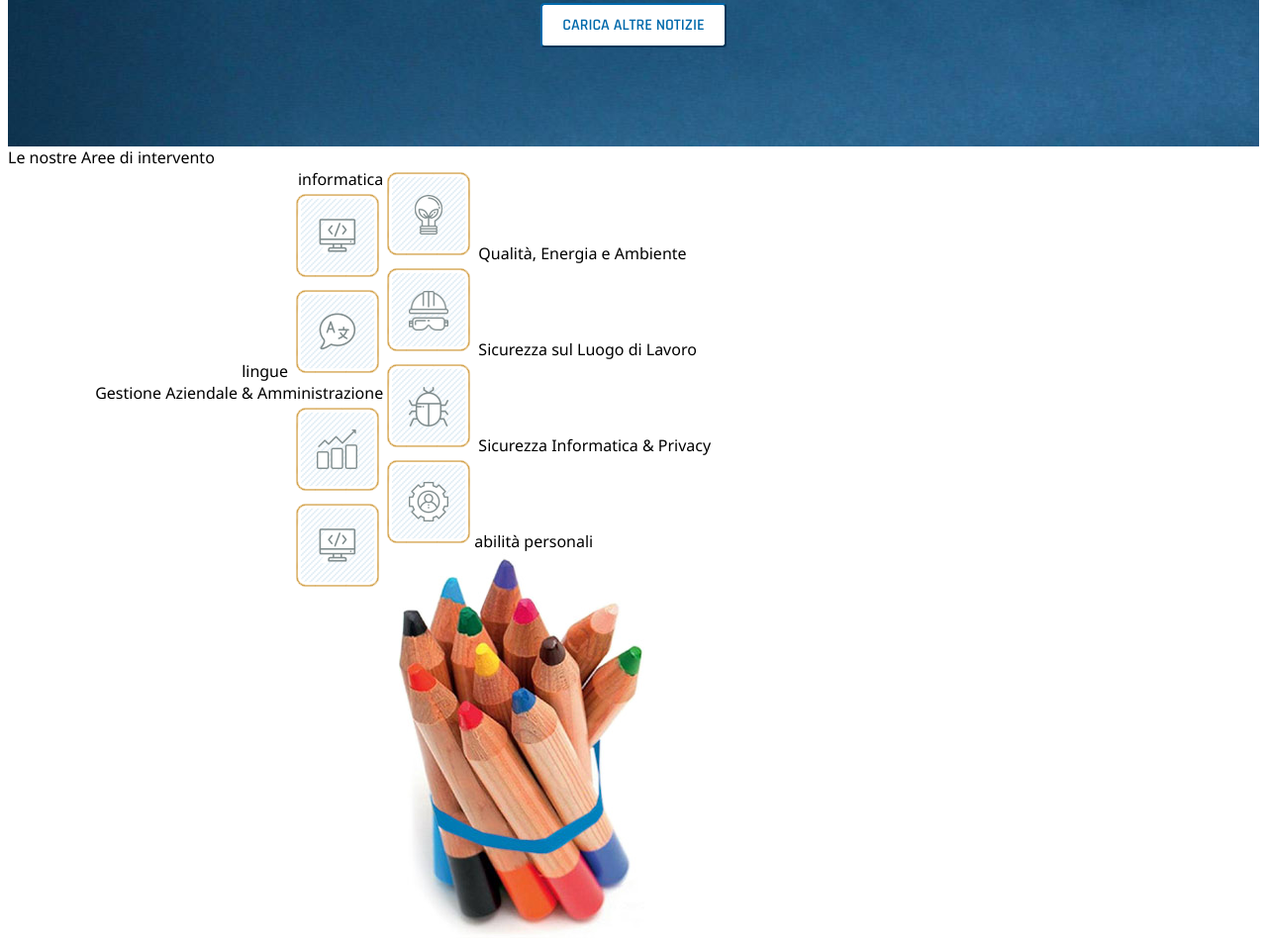
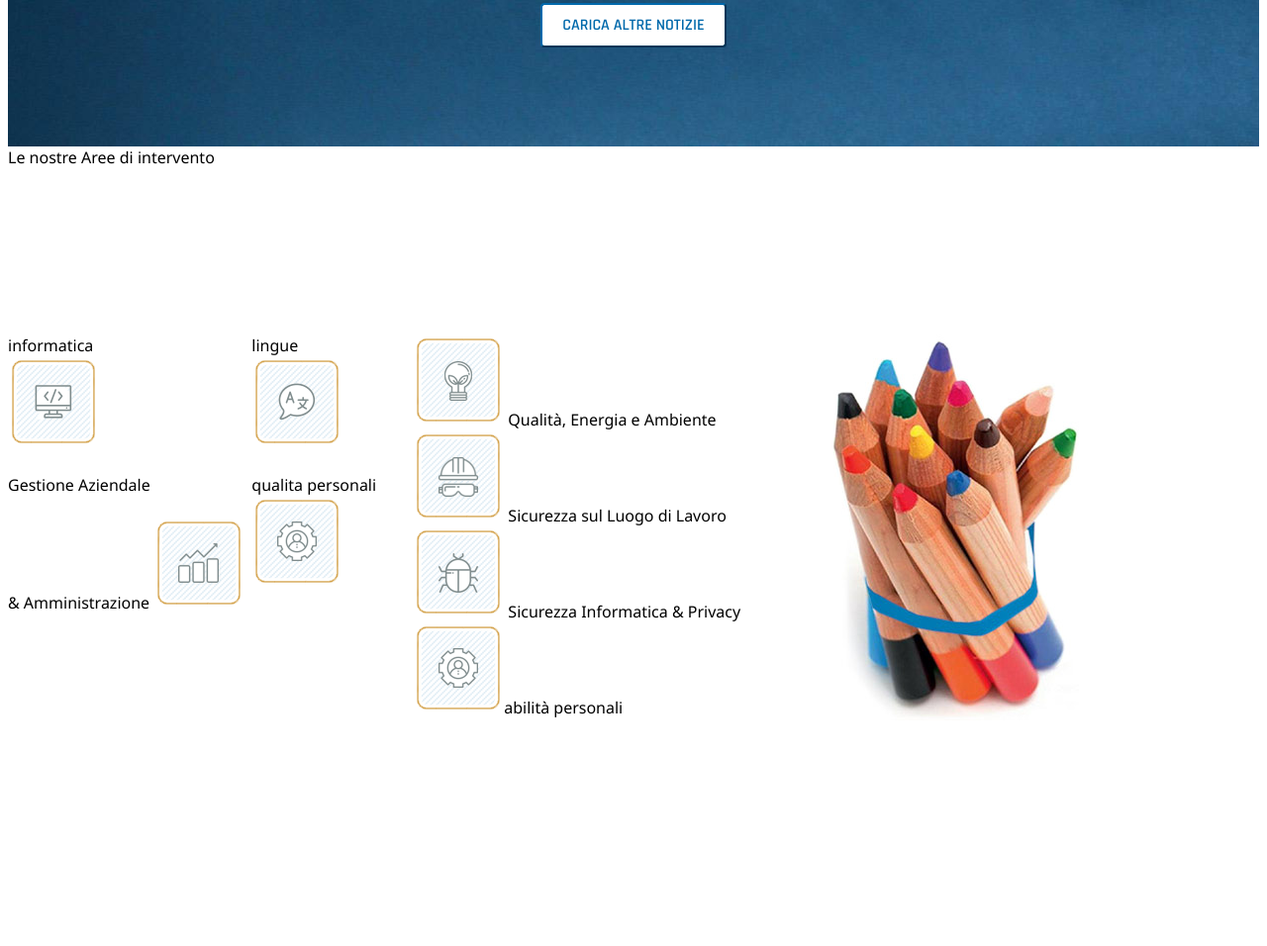
Before and after one commit to Ariela88/axia_site, a plain HTML site: page index.html in a window 1280 px wide. Shown: the part 2382-3338 px from the top of the page at 99% size. Drawn offline with Linux system fonts and the light colour scheme.

Commit message:
grid-sec5

```diff
--- a/index.html
+++ b/index.html
@@ -174,6 +174,11 @@
         </div>
     </div>
 
+
+    <div class="separator">
+
+    </div>
+
     <div class="section-5">
         <div class="h3-cent-sec5">
 
@@ -182,54 +187,61 @@ Le nostre Aree di intervento
 
         <div class="grid-col4-sec5">
             <div class="card1-sec5">
-                <div class="h4-right"> informatica
+                <div class="h4-right">
+                    <div class="text-pull-right"> informatica </div>
                     <div class="ico-col1"> <img class="little-ico" src="./assets/ico-informatica.png"
                             alt="informatica icon">
                     </div>
                 </div>
                 <div class="h4-right">
-                    <div class="ico-col1"> lingue <img class="little-ico" src="./assets/ico-lingue.png"
+                    <div class="text-pull-right">lingue  </div>
+                    <div class="ico-col1"> <img class="little-ico" src="./assets/ico-lingue.png"
                             alt="lingue icon">
                     </div>
                 </div>
                 <div class="h4-right">
-                    <div class="ico-col1"> Gestione Aziendale & Amministrazione <img class="little-ico"
+                    <div class="text-pull-right">Gestione Aziendale </div>
+                    <div class="ico-col1">  <br> & Amministrazione <img class="little-ico"
                             src="./assets/ico-amministrazione.png" alt="">
                     </div>
                 </div>
                 <div class="h4-right">
-                    <div class="ico-col1"> <img class="little-ico" src="./assets/ico-informatica.png" alt="">
+                    <div class="text-pull-right">qualita personali </div>
+                    <div class="ico-col1">  <img class="little-ico" src="./assets/ico-skills.png"
+                            alt="">
+                    </div>
                 </div>
             </div>
         </div>
 
         <div class="card2-sec5">
             <div class="h4-right">
-                    <div class="ico-col1"> <img class="little-ico" src="./assets/ico-ambiente.png" alt="">
+                <div class="ico-col2"> <img class="little-ico" src="./assets/ico-ambiente.png" alt="">
                     Qualità, Energia e Ambiente
                 </div>
 
             </div>
 
             <div class="h4-right">
-                    <div class="ico-col1"> <img class="little-ico" src="./assets/ico-sicurezza.png" alt="">
+                <div class="ico-col2"> <img class="little-ico" src="./assets/ico-sicurezza.png" alt="">
                     Sicurezza sul Luogo di Lavoro
                 </div>
             </div>
 
 
             <div class="h4-right">
-                    <div class="ico-col1"> <img class="little-ico" src="./assets/ico-virus.png" alt="">
+                <div class="ico-col2"> <img class="little-ico" src="./assets/ico-virus.png" alt="">
                     Sicurezza Informatica & Privacy
                 </div>
 
             </div>
             <div class="h4-right">
-                    <div class="ico-col1"> <img class="little-ico" src="./assets/ico-skills.png" alt="">abilità
+                <div class="ico-col2"> <img class="little-ico" src="./assets/ico-skills.png" alt="">abilità
                     personali
                 </div>
             </div>
 
+        </div>
         <div class="img-50-pencil">
             <img src="./assets/pencils.jpg" alt="pencil colors">
         </div>
--- a/style.css
+++ b/style.css
@@ -1,11 +1,4 @@
-
-
 @import url('https://fonts.googleapis.com/css2?family=Fjalla+One&family=Noto+Sans:ital,wght@0,400;0,500;0,700;0,900;1,300;1,400;1,600;1,800&family=Rajdhani:wght@400;600&display=swap');
-
-
-
-
-
 
 
 body * {
@@ -30,6 +23,7 @@ header {
 
 
 }
+
 .grey-up-bar {
     border: 1px solid black;
     width: 100vw;
@@ -78,6 +72,7 @@ header {
     width: 100%;
 
 }
+
 .menu-items-list ul li {
     text-align: right;
     display: inline-block;
@@ -102,10 +97,10 @@ header {
     align-content: center;
 }
 
-.box-img-slide  {
+.box-img-slide {
     display: flex;
     justify-content: center;
-    align-items: center ;
+    align-items: center;
     width: 100vw;
     height: 500px;
     background-image: url(./assets/slider4.jpg);
@@ -163,7 +158,7 @@ button a {
     color: white;
     text-align: right;
     font-family: 'Noto sans';
-    border-right: 1px white solid ;
+    border-right: 1px white solid;
     padding-right: 30px;
 }
 
@@ -202,7 +197,7 @@ button a {
     font-family: 'Rajdhani', sans-serif;
     font-size: 24px;
     font-weight: 800;
-    font-stretch:condensed;
+    font-stretch: condensed;
 
     padding-bottom: 0px;
 
@@ -283,7 +278,9 @@ border: 1px solid transparent;
     letter-spacing: -1px;
 }
 
-.card33-1, .card33-2, .card33-3 {
+.card33-1,
+.card33-2,
+.card33-3 {
     padding: 20px;
     font-size: 14px;
     color: #555;
@@ -321,7 +318,10 @@ width: 100%;
     padding-bottom: 80px;
 }
 
-.card-col25-1,.card-col25-2,.card-col25-3,.card-col25-4 {
+.card-col25-1,
+.card-col25-2,
+.card-col25-3,
+.card-col25-4 {
     width: 20%;
     padding: 20px;
 
@@ -329,7 +329,7 @@ width: 100%;
     font-size: 14px;
     color: #555;
     line-height: 28px;
-    box-shadow: 0 0 3px 3px rgba(30,30,30,0.15);
+    box-shadow: 0 0 3px 3px rgba(30, 30, 30, 0.15);
     background-color: #eaeaea;
     padding: 13px;
     margin: 13px;
@@ -368,28 +368,40 @@ align-items: flex-end;
 }
 
 
-.grid-col4-sec5 {
+.section-5 {
     display: grid;
     grid-template-columns: 30% 30% 1fr;
-
+    grid-template-rows: 20% 1fr;
     height: 800px;
     grid-template-areas:
-
+        "h3-sec5 h3-sec5 h3-sec5"
         "card1 card2 penc";
+    gap: 30px;
 
 }
+
 .h3-cent-sec5 {
+    grid-area: h3-sec5;
 
 }
 
 
+
+
+
 .card1-sec5 {
+
+display: grid;
+grid-template-columns: auto auto;
+grid-template-rows: repeat(4,1fr);
 grid-area: card1;
-    text-align: right;
+width: 100%;
+
 
 }
 
-.card2-sec5{
+.card2-sec5 {
+    width: 100%;
     grid-area: card2;
     text-align: left;
 
@@ -399,6 +411,7 @@ align-items: flex-end;
 
 .img-50-pencil {
     grid-area: penc;
+    width: 100%;
 
 
 }
```
Lines whose indentation alone changed are shown as unchanged.
